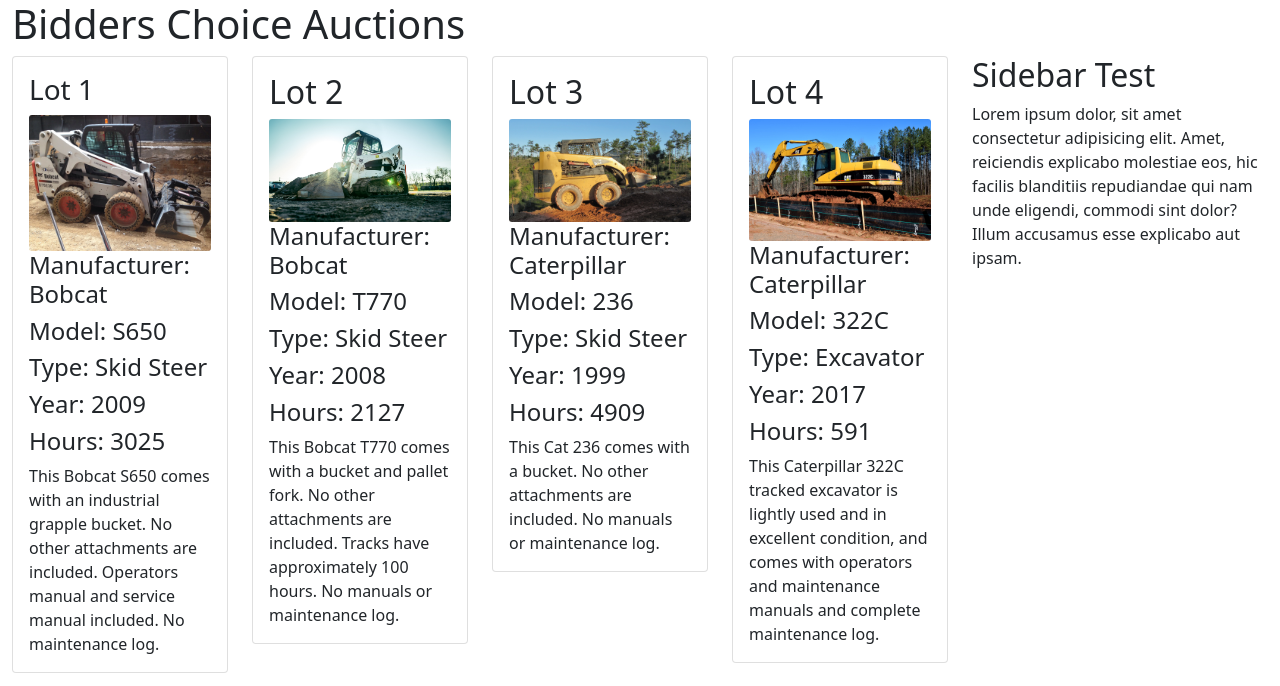
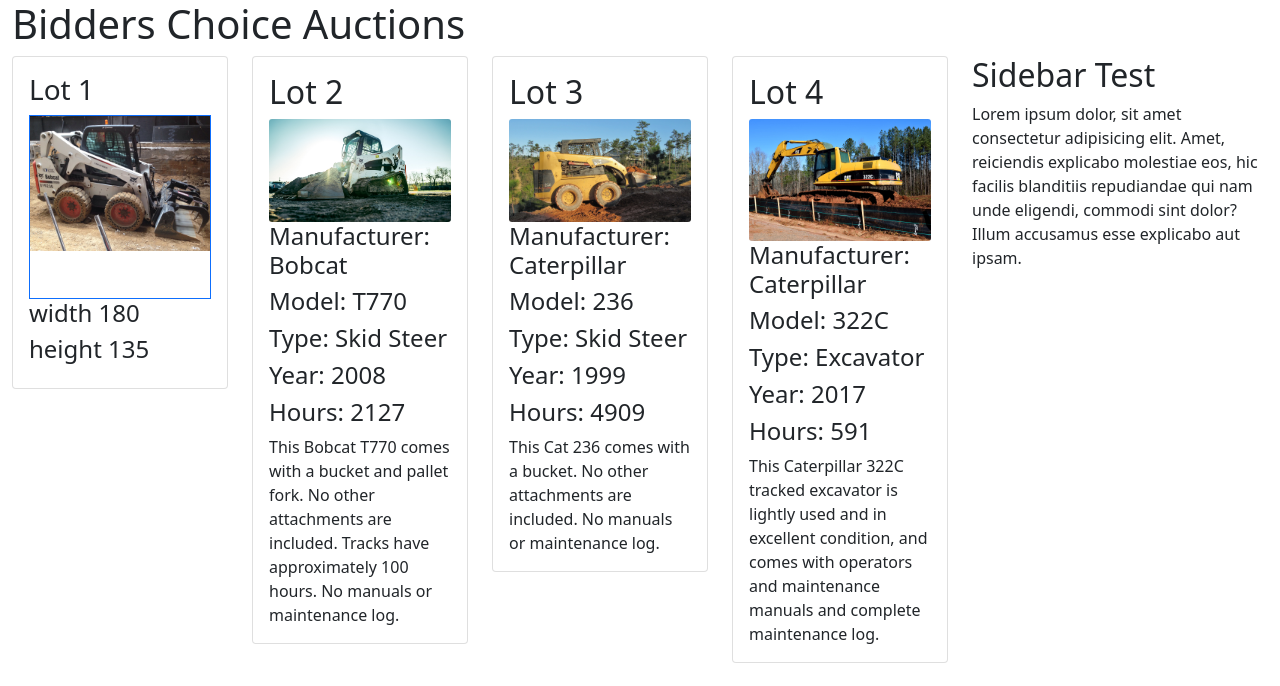
Before and after one commit to tjwwyo/AuctionSite, a website: page test.html in a window 1280 px wide. Shown: the top 686 px of the page. Drawn offline with nearby package versions, Linux system fonts and the light colour scheme.

Commit message:
Scripts closer to working on centering

```diff
--- /dev/null
+++ b/css/styles.css
@@ -0,0 +1,14 @@
+.square {
+    width: 100%;
+    height: 0;
+    padding-top: 100%;
+    position: relative;
+}
+
+.squareContent {
+    position: absolute;
+    top: 0;
+    left: 0;
+    width: 100%;
+    object-position: -50%;
+}
--- a/index.html
+++ b/index.html
@@ -7,8 +7,13 @@
     <meta http-equiv="X-UA-Compatible" content="IE=edge">
     <meta name="viewport" content="width=device-width, initial-scale=1.0">
 
-    <!-- Bootstrap CSS -->
+    <!-- build:css css/main.css -->
     <link rel="stylesheet" href="node_modules/bootstrap/dist/css/bootstrap.min.css" />
+    <link rel="stylesheet" href="css/styles.css" />
+    <link rel="stylesheet" href="node_modules/font-awesome/css/font-awesome.min.css" />
+    <!-- <link rel="stylesheet" href="node_modules/bootstrap-social/bootstrap-social.css" /> -->
+    <!-- endbuild -->
+    <link rel="stylesheet" href="https://fonts.googleapis.com/css?family=Lobster|Open+Sans" />
 
     <title>Bidders Choice Auctions</title>
 
--- a/test.html
+++ b/test.html
@@ -7,8 +7,13 @@
     <meta http-equiv="X-UA-Compatible" content="IE=edge">
     <meta name="viewport" content="width=device-width, initial-scale=1.0">
 
-    <!-- Bootstrap CSS -->
+    <!-- build:css css/main.css -->
     <link rel="stylesheet" href="node_modules/bootstrap/dist/css/bootstrap.min.css" />
+    <link rel="stylesheet" href="css/styles.css" />
+    <link rel="stylesheet" href="node_modules/font-awesome/css/font-awesome.min.css" />
+    <!-- <link rel="stylesheet" href="node_modules/bootstrap-social/bootstrap-social.css" /> -->
+    <!-- endbuild -->
+    <link rel="stylesheet" href="https://fonts.googleapis.com/css?family=Lobster|Open+Sans" />
 
     <title>Bidders Choice Auctions</title>
 
@@ -34,13 +39,19 @@
                         <div class="card">
                             <div class="card-body">
                                 <h3>Lot 1</h3>
-                                <img src="/pics/BobcatS650SkidSteer.jpg" class="card-img" alt="Bobcat S650 Skid Steer">
-                                <h4>Manufacturer: Bobcat</h4>
+                                <div class="square border border-primary">
+                                    <div class="squareContent">
+                                        <img src="/pics/BobcatS650SkidSteer.jpg" class="squareContent " alt="Bobcat S650 Skid Steer" id="lotOneImg">
+                                    </div>
+                                </div>
+                                <h4 id="loiwt">width</h4>
+                                <h4 id="loiht">height</h4>
+                                <!-- <h4>Manufacturer: Bobcat</h4>
                                 <h4>Model: S650</h4>
                                 <h4>Type: Skid Steer</h4>
                                 <h4>Year: 2009</h4>
                                 <h4>Hours: 3025</h4>
-                                <div class="card-text">This Bobcat S650 comes with an industrial grapple bucket.  No other attachments are included.  Operators manual and service manual included.  No maintenance log.</div>
+                                <div class="card-text">This Bobcat S650 comes with an industrial grapple bucket.  No other attachments are included.  Operators manual and service manual included.  No maintenance log.</div> -->
                             </div>
                         </div>
                     </div>
@@ -301,6 +312,14 @@
         <script src="node_modules/popper.js/dist/umd/popper.min.js"></script>
         <script src="node_modules/bootstrap/dist/js/bootstrap.min.js"></script>
 
+        <script>
+            $(function() {
+                var loiw = " " + $("#lotOneImg").width();
+                var loih = " " + $("#lotOneImg").height();
+                $("#loiwt").append(loiw);
+                $("#loiht").append(loih);
+            });
+        </script>
     </footer>
 
 </body>
```
